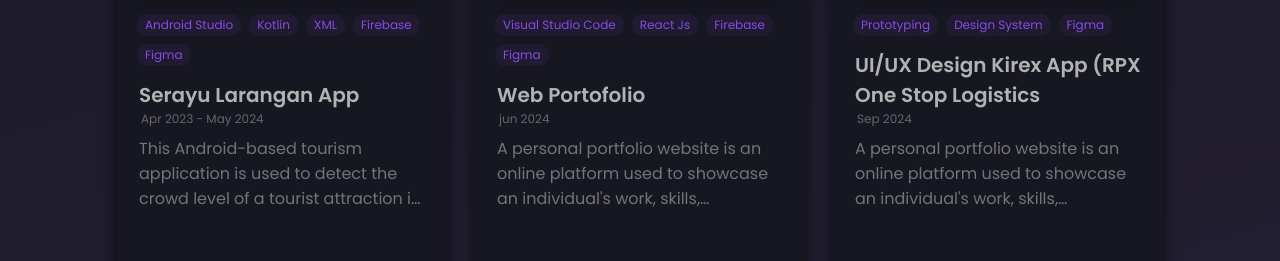
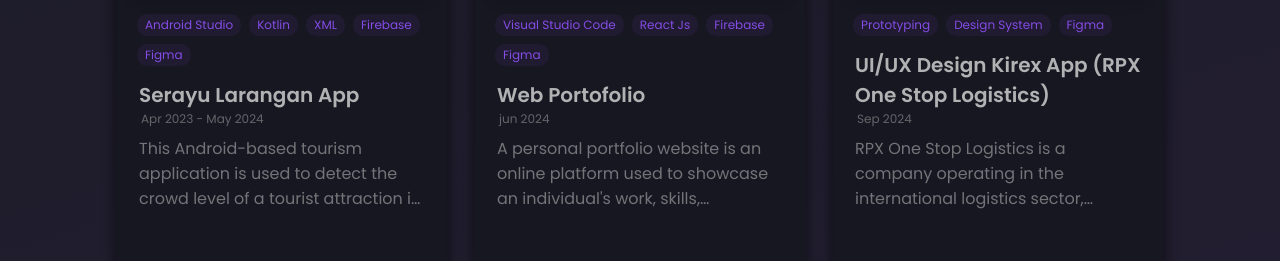
Before and after one commit to Eksadwimada/web_porto, a React (Create React App) app: page / in a window 1280 px wide. Shown: the part 3920-4181 px from the top of the page. Built offline with nearby package versions, Linux system fonts and the light colour scheme.

Commit message:
edit Project

```diff
--- a/src/data/constants.js
+++ b/src/data/constants.js
@@ -270,10 +270,10 @@ export const Bio = {
     },
     {
       id: 6,
-      title: "UI/UX Design Kirex App (RPX One Stop Logistics",
+      title: "UI/UX Design Kirex App (RPX One Stop Logistics)",
       date: "Sep 2024",
       description:
-        "A personal portfolio website is an online platform used to showcase an individual's work, skills, experience and achievements in various fields, especially in a professional and creative context.",
+        "RPX One Stop Logistics is a company operating in the international logistics sector, providing integrated shipping solutions. This mobile application is specifically designed to support express delivery services, ensuring speed, convenience and efficiency in every delivery.",
       image:
         "https://firebasestorage.googleapis.com/v0/b/data-f7b0e.appspot.com/o/KirexMock.png?alt=media&token=078959db-8ba9-4555-8845-c710792cc535",
       tags: ["Prototyping", "Design System", "Figma"],
```
